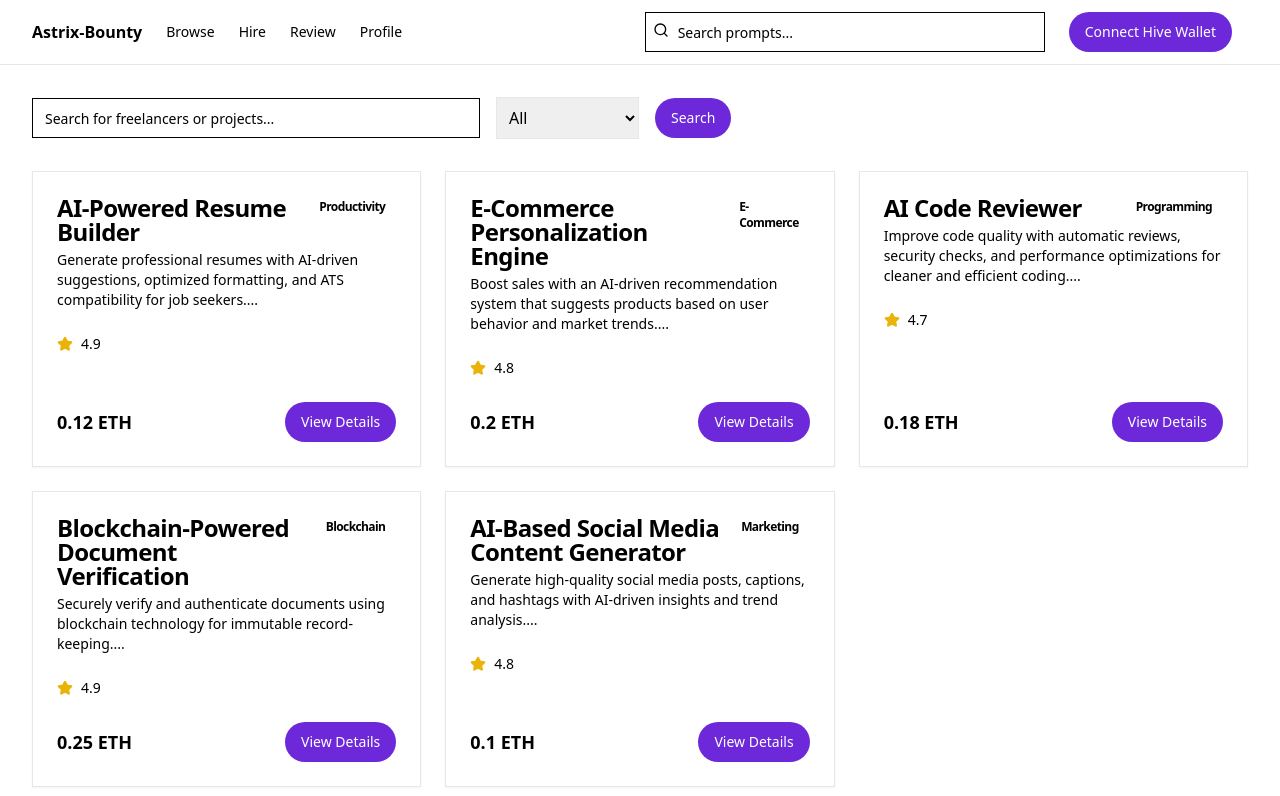
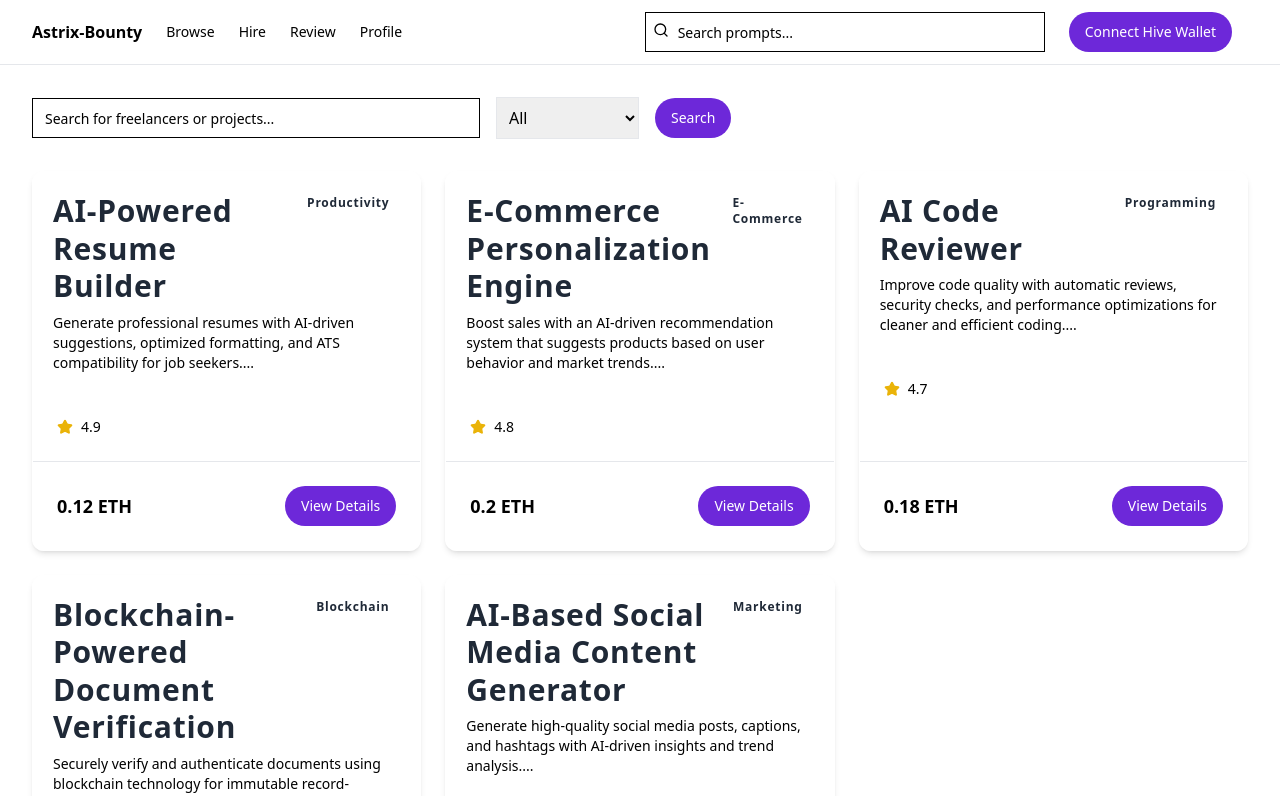
Before and after one commit to Astrix-nita-01/astrix-bounty, a Next.js app in the folder client/: page /browse in a window 1280 px wide. Shown: the top 796 px of the page. Built offline with nearby package versions, Linux system fonts and the light colour scheme; what @hiveio/dhive would draw is missing.

Commit message:
Improve card

```diff
--- a/client/app/browse/page.tsx
+++ b/client/app/browse/page.tsx
@@ -108,7 +108,7 @@ export default function BrowsePage() {
                   <CardHeader>
                     <CardTitle className="flex justify-between items-start gap-2">
                       <span>{prompt.title}</span>
-                      <Badge variant="secondary">{prompt.category}</Badge>
+                      <Badge className="flex" variant="secondary">{prompt.category}</Badge>
                     </CardTitle>
                     <p className="text-sm text-muted-foreground">
                       {prompt.description.slice(0, 129)}...
--- a/client/components/ui/card.tsx
+++ b/client/components/ui/card.tsx
@@ -1,43 +1,60 @@
-import * as React from "react"
+import * as React from "react";
+import { cn } from "@/lib/utils";
 
-import { cn } from "@/lib/utils"
+// Generic Card Component with animations & modern styling
+const Card = React.forwardRef<HTMLDivElement, React.HTMLAttributes<HTMLDivElement>>(
+  ({ className, ...props }, ref) => (
+    <div
+      ref={ref}
+      className={cn(
+        "relative overflow-hidden rounded-xl border border-transparent bg-white/70 backdrop-blur-lg dark:bg-gray-900/70 shadow-md hover:shadow-lg transition-all duration-300 hover:border-violet-500 hover:scale-105",
+        className
+      )}
+      {...props}
+    />
+  )
+);
+Card.displayName = "Card";
 
-const Card = React.forwardRef<HTMLDivElement, React.HTMLAttributes<HTMLDivElement>>(({ className, ...props }, ref) => (
-  <div ref={ref} className={cn("rounded-lg border bg-card text-card-foreground shadow-sm", className)} {...props} />
-))
-Card.displayName = "Card"
+// Card Header with sleek padding
+const CardHeader = React.memo(
+  React.forwardRef<HTMLDivElement, React.HTMLAttributes<HTMLDivElement>>(({ className, ...props }, ref) => (
+    <div ref={ref} className={cn("flex flex-col space-y-2 p-5", className)} {...props} />
+  ))
+);
+CardHeader.displayName = "CardHeader";
 
-const CardHeader = React.forwardRef<HTMLDivElement, React.HTMLAttributes<HTMLDivElement>>(
-  ({ className, ...props }, ref) => (
-    <div ref={ref} className={cn("flex flex-col space-y-1.5 p-6", className)} {...props} />
-  ),
-)
-CardHeader.displayName = "CardHeader"
+// Card Title with bold font and tracking for readability
+const CardTitle = React.memo(
+  React.forwardRef<HTMLHeadingElement, React.HTMLAttributes<HTMLHeadingElement>>(({ className, ...props }, ref) => (
+    <h3 ref={ref} className={cn("text-3xl font-extrabold leading-tight tracking-wide text-gray-800 dark:text-white", className)} {...props} />
+  ))
+);
+CardTitle.displayName = "CardTitle";
 
-const CardTitle = React.forwardRef<HTMLParagraphElement, React.HTMLAttributes<HTMLHeadingElement>>(
-  ({ className, ...props }, ref) => (
-    <h3 ref={ref} className={cn("text-2xl font-semibold leading-none tracking-tight", className)} {...props} />
-  ),
-)
-CardTitle.displayName = "CardTitle"
+// Card Description with better contrast & readability
+const CardDescription = React.memo(
+  React.forwardRef<HTMLParagraphElement, React.HTMLAttributes<HTMLParagraphElement>>(({ className, ...props }, ref) => (
+    <p ref={ref} className={cn("text-base text-gray-600 dark:text-gray-300", className)} {...props} />
+  ))
+);
+CardDescription.displayName = "CardDescription";
 
-const CardDescription = React.forwardRef<HTMLParagraphElement, React.HTMLAttributes<HTMLParagraphElement>>(
-  ({ className, ...props }, ref) => (
-    <p ref={ref} className={cn("text-sm text-muted-foreground", className)} {...props} />
-  ),
-)
-CardDescription.displayName = "CardDescription"
+// Card Content with clean spacing
+const CardContent = React.memo(
+  React.forwardRef<HTMLDivElement, React.HTMLAttributes<HTMLDivElement>>(({ className, ...props }, ref) => (
+    <div ref={ref} className={cn("p-6", className)} {...props} />
+  ))
+);
+CardContent.displayName = "CardContent";
 
-const CardContent = React.forwardRef<HTMLDivElement, React.HTMLAttributes<HTMLDivElement>>(
-  ({ className, ...props }, ref) => <div ref={ref} className={cn("p-6 pt-0", className)} {...props} />,
-)
-CardContent.displayName = "CardContent"
+// Card Footer with better alignment and spacing
+const CardFooter = React.memo(
+  React.forwardRef<HTMLDivElement, React.HTMLAttributes<HTMLDivElement>>(({ className, ...props }, ref) => (
+    <div ref={ref} className={cn("flex items-center justify-between p-6 border-t border-gray-200 dark:border-gray-700", className)} {...props} />
+  ))
+);
+CardFooter.displayName = "CardFooter";
 
-const CardFooter = React.forwardRef<HTMLDivElement, React.HTMLAttributes<HTMLDivElement>>(
-  ({ className, ...props }, ref) => (
-    <div ref={ref} className={cn("flex items-center p-6 pt-0", className)} {...props} />
-  ),
-)
-CardFooter.displayName = "CardFooter"
-
-export { Card, CardHeader, CardFooter, CardTitle, CardDescription, CardContent }
+// Export Components
+export { Card, CardHeader, CardFooter, CardTitle, CardDescription, CardContent };
```
